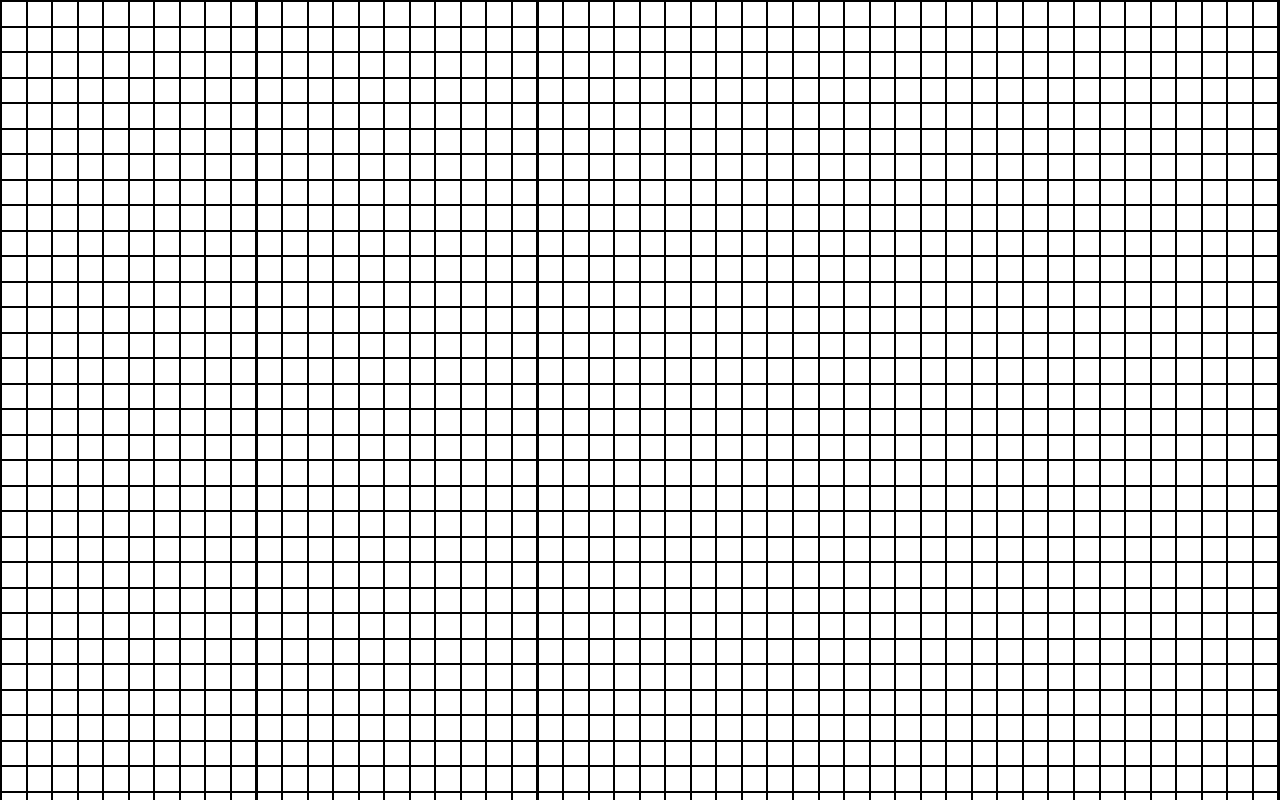
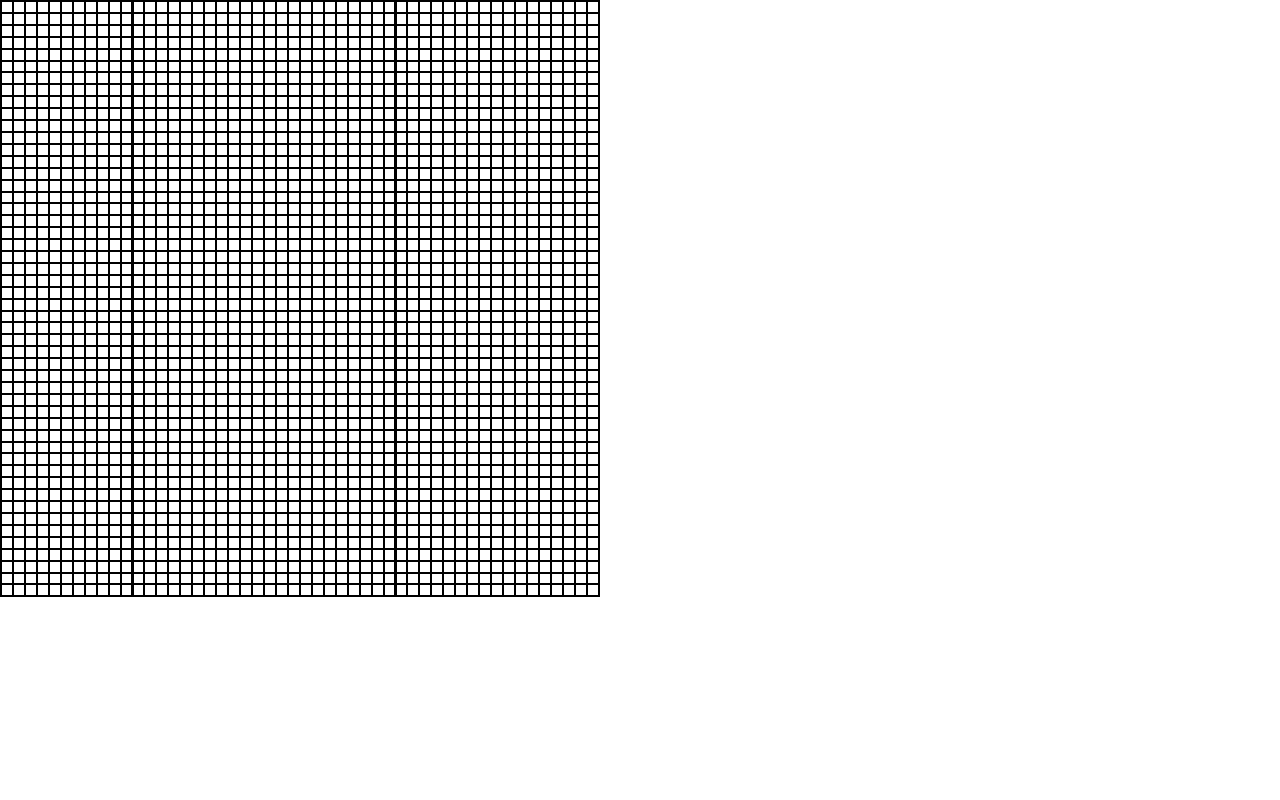
Before and after one commit to itsEmadK/odin-etch-a-scketch, a plain HTML site: page index.html in a window 1280 px wide. Shown: the top 800 px of the page. Drawn offline with Linux system fonts and the light colour scheme.

Commit message:
Set width for grid container

```diff
--- a/style.css
+++ b/style.css
@@ -11,6 +11,7 @@
     gap: 2px;
     background-color: black;
     border: 2px black solid;
+    width: 600px;
 }
 
 .square-cell {
```
